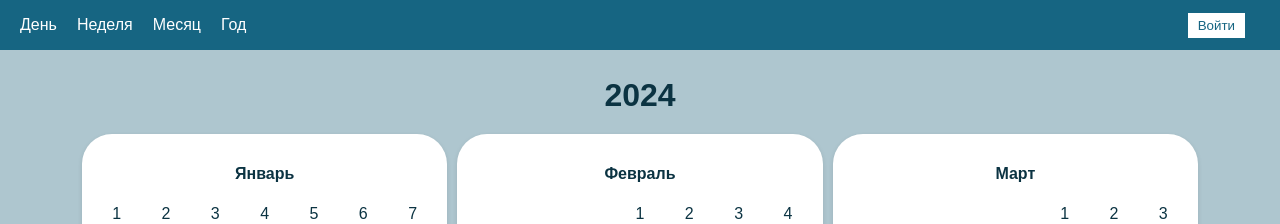
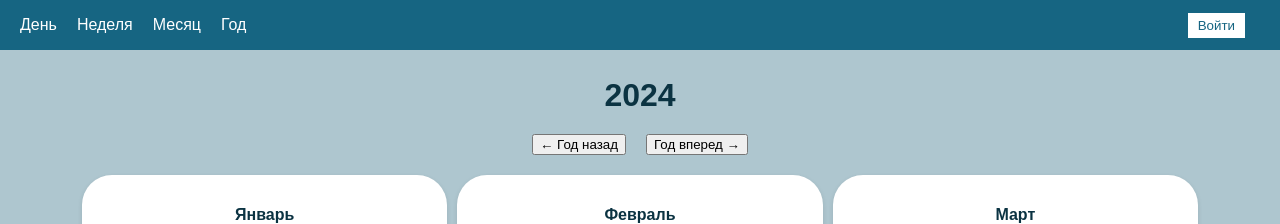
Before and after one commit to TashaPo/Lykoshin_project, a React (Create React App) app in the folder auth-app/frontend/: page /year in a window 1280 px wide. Shown: the top 224 px of the page. Built offline with nearby package versions, Linux system fonts and the light colour scheme; no server answers.

Commit message:
fixed YearView

```diff
--- a/auth-app/frontend/src/components/Calendar.js
+++ b/auth-app/frontend/src/components/Calendar.js
@@ -68,7 +68,7 @@ const Calendar = ({ userId }) => {
                 <Route path="/day" element={<DayView userId={userId} date={selectedDate} />} />
                 <Route path="/week" element={<WeekView />} />
                 <Route path="/month" element={<MonthView userId={userId} onDayClick={handleDayClick} />} />
-                <Route path="/year" element={<YearView />} />
+                <Route path="/year" element={<YearView userId={userId} setSelectedDate={setSelectedDate} />} />
                 <Route path="/login" element={<Login />} />
                 <Route path="/register" element={<Register />} /> {/* Добавьте маршрут для регистрации */}
                 <Route path="/" element={<MonthView userId={userId} onDayClick={handleDayClick} />} />
--- a/auth-app/frontend/src/components/YearView.js
+++ b/auth-app/frontend/src/components/YearView.js
@@ -1,7 +1,7 @@
 import React, { useState, useEffect } from 'react';
 import axios from 'axios';
 
-const YearView = ({ userId }) => {
+const YearView = ({ userId, setSelectedDate }) => {
     const [events, setEvents] = useState([]);
     const [currentYear, setCurrentYear] = useState(new Date().getFullYear());
 
@@ -24,16 +24,34 @@ const YearView = ({ userId }) => {
     ];
 
     const getDaysInMonth = (month) => {
-        return new Date(currentYear, month + 1, 0).getDate(); // Получаем количество дней в месяце
+        return new Date(currentYear, month + 1, 0).getDate();
     };
 
     const getFirstDayOfMonth = (month) => {
-        return new Date(currentYear, month, 1).getDay(); // Получаем первый день месяца
+        return new Date(currentYear, month, 1).getDay();
+    };
+
+    const handleNextYear = () => {
+        setCurrentYear(currentYear + 1);
+        setSelectedDate(new Date(currentYear + 1, 0, 1)); // Устанавливаем выбранную дату на 1 января следующего года
+    };
+
+    const handlePreviousYear = () => {
+        setCurrentYear(currentYear - 1);
+        setSelectedDate(new Date(currentYear - 1, 0, 1)); // Устанавливаем выбранную дату на 1 января предыдущего года
     };
 
     return (
         <div style={{ textAlign: 'center', margin: '20px' }}>
             <h2 style={{ marginBottom: '20px', fontSize: '2em' }}>{currentYear}</h2>
+            <div style={{ display: 'flex', justifyContent: 'center', alignItems: 'center', marginBottom: '20px' }}>
+                <button onClick={handlePreviousYear} style={{ marginRight: '10px' }}>
+                    ← Год назад
+                </button>
+                <button onClick={handleNextYear} style={{ marginLeft: '10px' }}>
+                    Год вперед →
+                </button>
+            </div>
             <div style={{ display: 'grid', gridTemplateColumns: 'repeat(3, 1fr)', gap: '10px', width: '90%', margin: '0 auto' }}>
                 {months.map((month, index) => (
                     <div key={index} style={{ padding: '10px', backgroundColor: '#ffffff', borderRadius: '30px', boxShadow: '0 2px 5px rgba(0, 0, 0, 0.1)' }}>
@@ -46,16 +64,12 @@ const YearView = ({ userId }) => {
                                     const rows = [];
                                     let cells = [];
 
-
-                                    // Приводим первый день к понедельнику (0 - воскресенье, 1 - понедельник, ..., 6 - суббота)
                                     const adjustedFirstDay = (firstDay === 0) ? 6 : firstDay - 1;
 
-                                    // Добавляем пустые ячейки перед первым днем месяца
                                     for (let i = 0; i < adjustedFirstDay; i++) {
                                         cells.push(<td key={`empty-${i}`}></td>);
                                     }
 
-                                    // Заполняем ячейки с числами месяца
                                     for (let day = 1; day <= daysInMonth; day++) {
                                         const date = new Date(currentYear, index, day);
                                         cells.push(
@@ -71,14 +85,12 @@ const YearView = ({ userId }) => {
                                             </td>
                                         );
 
-                                        // Если достигли конца недели, добавляем строку
                                         if ((day + adjustedFirstDay) % 7 === 0) {
                                             rows.push(<tr key={`row-${rows.length}`}>{cells}</tr>);
-                                            cells = []; // Сбрасываем ячейки для следующей строки
+                                            cells = [];
                                         }
                                     }
 
-                                    // Добавляем оставшиеся ячейки, если они есть
                                     if (cells.length > 0) {
                                         rows.push(<tr key={`row-${rows.length}`}>{cells}</tr>);
                                     }
```
